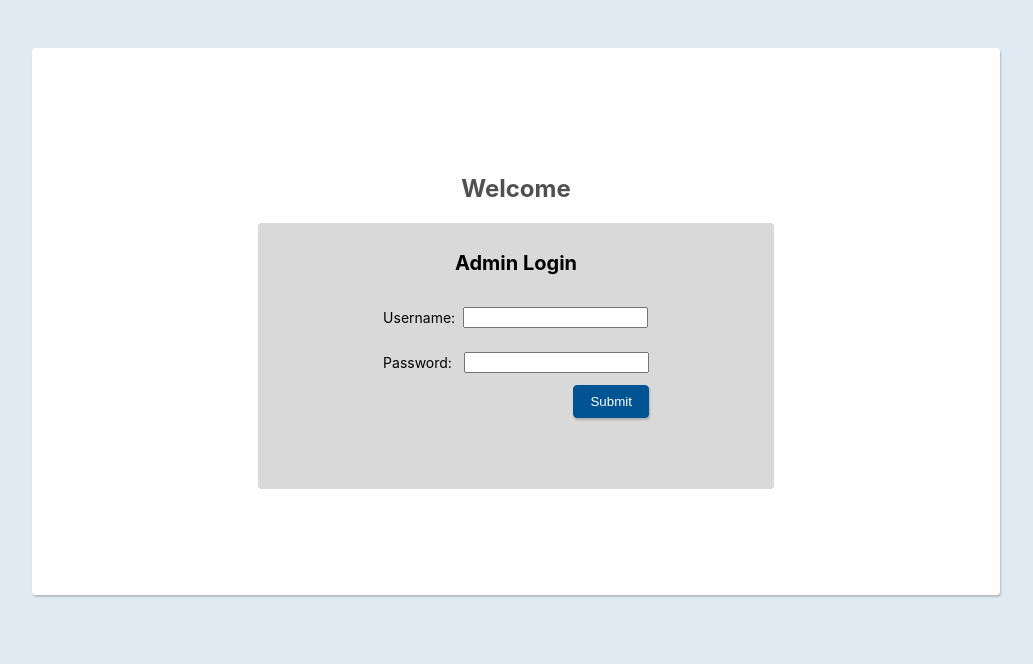
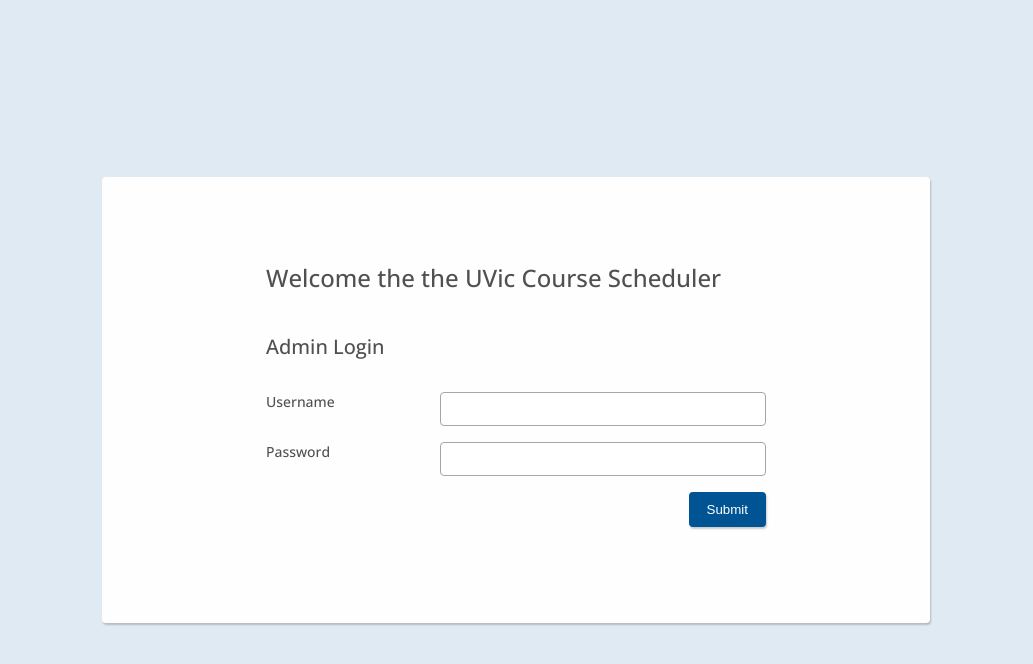
Before and after one commit to seng499-company1/frontend, a React (Create React App) app in the folder best-uvic-scheduler/: page / in a window 1280 px wide. Shown: the top 664 px of the page, without its empty margins (124-1157 px from the left). Built offline with nearby package versions, Linux system fonts and the light colour scheme.

Commit message:
login page updates

```diff
--- a/best-uvic-scheduler/src/Components/Input/input.tsx
+++ b/best-uvic-scheduler/src/Components/Input/input.tsx
@@ -12,7 +12,7 @@
 const TextInput = styled.input`
   margin: 0;
   border-radius: 4px;
-  padding: var(--space-2x-small) var(--space-x-small);
+  padding: var(--space-x-small) var(--space-small);
   border: 1px solid var(--border);
   font-size: var(--font-size-normal);
 `;
--- a/best-uvic-scheduler/src/Components/background/background.tsx
+++ b/best-uvic-scheduler/src/Components/background/background.tsx
@@ -5,21 +5,24 @@
 
 const InsideDivStyle = styled.div`
   width: 70%;
-  margin-top: var(--space-4x-large);
-  padding: 36px;
+  padding: var(--space-3x-large);
   border-radius: 4px;
   background-color: var(--surface);
   height: 100%;
   position: relative;
+  box-sizing: border-box;
   ${DefaultShadow}
 `;
 
 const OutsideDivStyle = styled.div`
   display: flex;
   justify-content: center;
+  align-items: center;
   background-color: var(--primary-50);
   min-height: 100vh;
   position: relative;
+  box-sizing: border-box;
+  padding: var(--space-4x-large);
 `;
 
 export function Background({ children }) {
--- a/best-uvic-scheduler/src/Components/button/button.tsx
+++ b/best-uvic-scheduler/src/Components/button/button.tsx
@@ -35,7 +35,7 @@
   color: ${(props) => ButtonTheme[props.Theme].textcolor};
   cursor: pointer;
   ${DefaultShadow}
-  border: 1px solid ${(props) => ButtonTheme[props.Theme].default};
+  border: 2px solid ${(props) => ButtonTheme[props.Theme].default};
   border-radius: 4px;
   padding: var(--space-x-small) var(--space-large);
   &:hover {
--- a/best-uvic-scheduler/src/Pages/LoginPage.tsx
+++ b/best-uvic-scheduler/src/Pages/LoginPage.tsx
@@ -6,41 +6,45 @@
 import { PostLoginInfo } from "../Util/LoginHelper.tsx";
 import { ProfessorContext } from "./ProfessorDataInput/index.tsx";
 import React from "react";
+import TextInputView from "../Components/Input/input.tsx";
 
-function Box({ children, ...props }) {
-  return <div {...props}>{children}</div>;
-}
-
-const LoginBoxDiv = styled.div`
+const InnerBox = styled.div`
+  border-radius: 4px;
   display: flex;
   flex-direction: column;
-  align-items: center;
-  color: black;
+  gap: var(--space-small);
 `;
 
 const BoxDiv = styled.div`
   display: flex;
   flex-direction: column;
-  align-items: center;
-  padding: 70px 0;
+  color: var(--text);
+  padding: var(--space-3x-large) var(--space-5x-large) var(--space-5x-large);
+  max-width: 500px;
+  margin: auto;
 `;
 
 const LineDiv = styled.div`
   display: flex;
-  align-items: center;
-  gap: 8px;
-`;
+  justify-content: space-between;
+  gap: var(--space-x-small);
+  font-weight: 500;
 
-const LineDiv2 = styled.div`
-  display: flex;
-  align-items: center;
-  gap: 12px;
+  & input {
+    max-width: 300px;
+    width: 100%;
+  }
 `;
 
 const RightDiv = styled.div`
   display: flex;
-  float: right;
-  gap: 8px;
+  justify-content: flex-end;
+`;
+
+const StyledForm = styled.form`
+  display: flex;
+  flex-direction: column;
+  gap: var(--space-large);
 `;
 
 export function LoginPage() {
@@ -61,35 +65,26 @@
   return (
     <Background>
       <BoxDiv>
-        <h2>Welcome</h2>
-        <Box
-          style={{
-            backgroundColor: "#D9D9D9",
-            borderRadius: 4,
-            color: "#000",
-            minHeight: 200,
-            padding: 8,
-            width: 500,
-            height: 250,
-          }}
-        >
-          <LoginBoxDiv>
-            <h3>Admin Login</h3>
-            <form>
+        <h2 style={{ fontWeight: "500" }}>
+          Welcome the the UVic Course Scheduler
+        </h2>
+        <InnerBox>
+          <h3 style={{ fontWeight: "500" }}>Admin Login</h3>
+          <StyledForm>
             <LineDiv>
-                <p>Username:</p>
-                <input
+              <p style={{ margin: 0 }}>Username</p>
+              <TextInputView
                 onChange={(event) => setUsername(event.target.value)}
                 type="text"
               />
             </LineDiv>
-              <LineDiv2>
-                <p>Password:</p>
-                <input
+            <LineDiv>
+              <p style={{ margin: 0 }}>Password</p>
+              <TextInputView
                 onChange={(event) => setPassword(event.target.value)}
                 type="password"
               />
-              </LineDiv2>
+            </LineDiv>
             <RightDiv>
               <CustomButtonView
                 {...{ Theme: "Primary" }}
@@ -100,9 +95,8 @@
                 Submit
               </CustomButtonView>
             </RightDiv>
-            </form>
-          </LoginBoxDiv>
-        </Box>
+          </StyledForm>
+        </InnerBox>
       </BoxDiv>
     </Background>
   );
--- a/best-uvic-scheduler/src/index.css
+++ b/best-uvic-scheduler/src/index.css
@@ -1,3 +1,5 @@
+@import url("https://fonts.googleapis.com/css2?family=Open+Sans:ital,wght@0,300;0,400;0,500;0,700;1,300;1,400;1,500;1,700&display=swap");
+
 body {
   margin: 0;
   font-family: var(--font-sans);
@@ -81,9 +83,7 @@
   --font-color: var(--grey-900);
   --font-color-light: var(--grey-700);
 
-  --font-sans: -apple-system, BlinkMacSystemFont, "Segoe UI", "Roboto", "Oxygen",
-    "Ubuntu", "Cantarell", "Fira Sans", "Droid Sans", "Helvetica Neue",
-    sans-serif;
+  --font-sans: "Open Sans", "Helvetica Neue", -apple-system, sans-serif;
 
   --font-mono: source-code-pro, Menlo, Monaco, Consolas, "Courier New",
     monospace;
```
Lines whose indentation alone changed are shown as unchanged.
